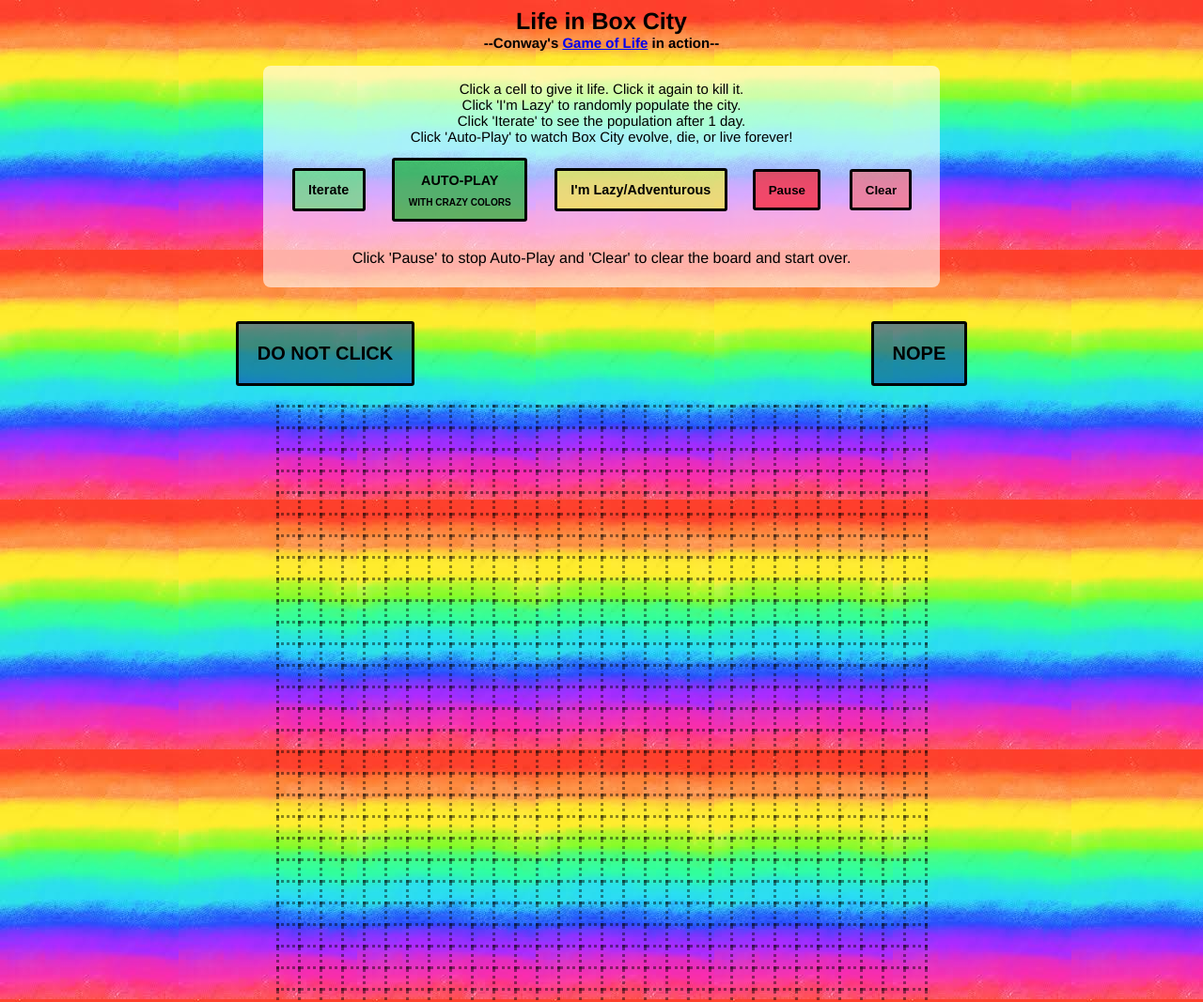
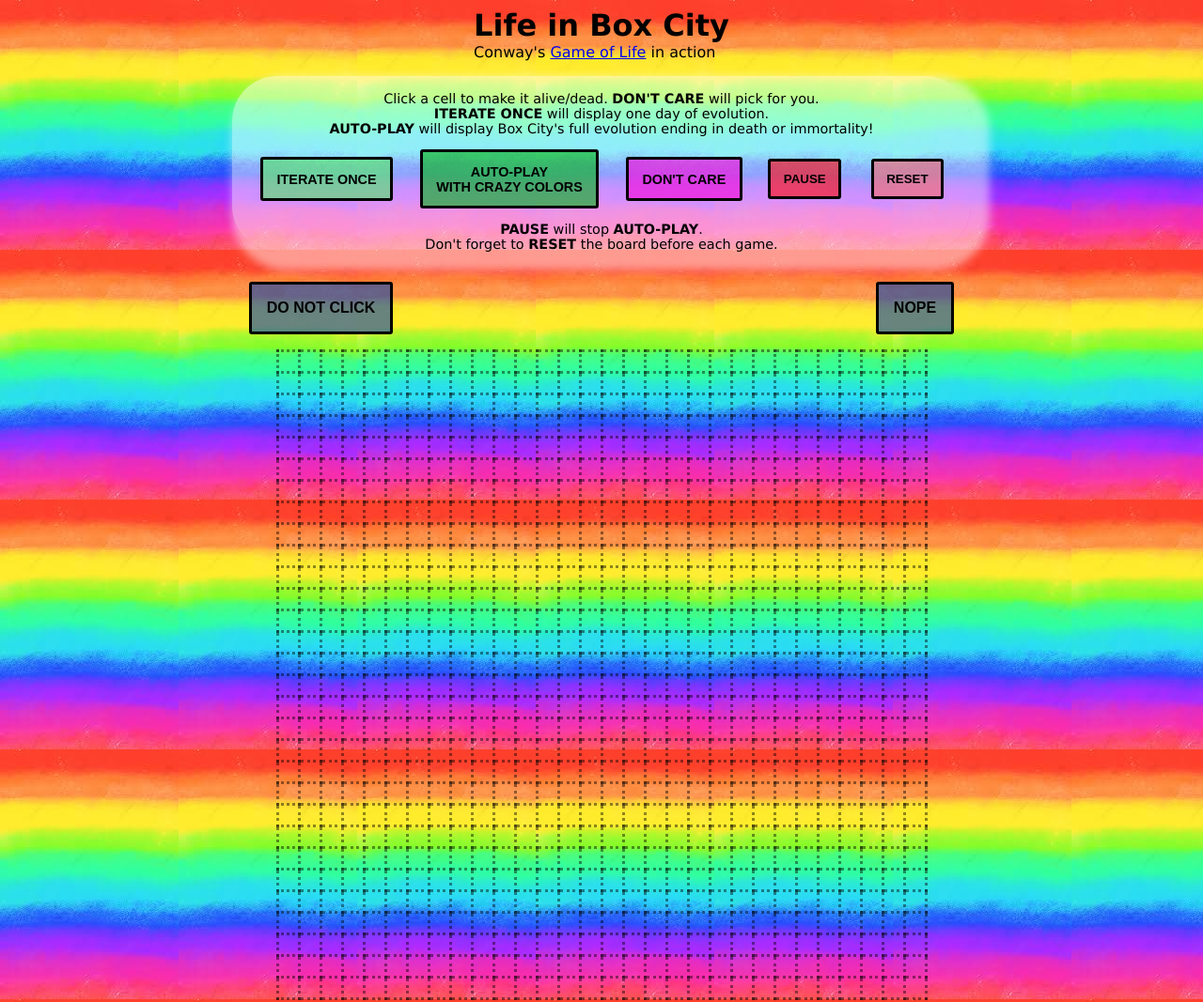
Before and after one commit to nightsandwich/nightsandwich.github.io, a plain HTML site: page index.html in a window 1280 px wide. Shown: the top 1067 px of the page at 94% size. Drawn offline with Linux system fonts and the light colour scheme.

Commit message:
reformatted css

```diff
--- a/index.html
+++ b/index.html
@@ -13,29 +13,25 @@
 <body>
   <div id='top'>
     <div id='title'>
-      <h1>Life in Box City</h1>
-      <h4>--Conway's <a href='https://en.wikipedia.org/wiki/Conway%27s_Game_of_Life'>Game of Life</a> in action--</h4>
+      <p>Life in Box City</p>
+      <smaller>Conway's <a href='https://en.wikipedia.org/wiki/Conway%27s_Game_of_Life'>Game of Life</a> in action</smaller>
     </div>
     <div id='instructions'>
-      <h3>Click a cell to give it life. Click it again to kill it.</h3>
-      <h3>Click 'I'm Lazy' to randomly populate the city.</h3>
-      <h3>Click 'Iterate' to see the population after 1 day.</h3>
-      <h3>Click 'Auto-Play' to watch Box City evolve, die, or live forever!</h3>
+      <p>Click a cell to make it alive/dead. <strong>DON'T CARE</strong> will pick for you.</p>
+      <p><strong>ITERATE ONCE</strong> will display one day of evolution.</p>
+      <p><strong>AUTO-PLAY</strong> will display Box City's full evolution ending in death or immortality!</p>
       <div id='control_panel'>
-        <button id='step_btn' class='button'>Iterate</button>
-        <button id='play_btn' class='button'>AUTO-PLAY<div class='crazy_colors'>WITH CRAZY COLORS</div></button>
-        <button id='random_btn' class='button'><strong>I'm Lazy/Adventurous</strong></button>
+        <button id='step_btn' class='button'>ITERATE ONCE</button>
+        <button id='play_btn' class='button'>AUTO-PLAY<br>WITH CRAZY COLORS</button>
+        <button id='random_btn' class='button'>DON'T CARE</button>
         <div id='pause-clear'>
-          <button id='pause_btn' class='button'>Pause</button>
-          <button id='clear_btn' class='button'>Clear</button>
+          <button id='pause_btn' class='button'>PAUSE</button>
+          <button id='clear_btn' class='button'>RESET</button>
         </div>
       </div>
-      <h4>Click 'Pause' to stop Auto-Play and 'Clear' to clear the board and start over.</h4>
+      <p><strong>PAUSE</strong> will stop <strong>AUTO-PLAY</strong>. <br>Don't forget to <strong>RESET</strong> the board before each game.</p>
     </div>
   </div>
-
-
-
       <div id='nope'>
         <button id='fun_btn' class='button'><strong></strong>DO NOT CLICK</strong></button>
         <button id='yay_btn' class='button'><strong></strong>NOPE</strong></button>
--- a/public/main.css
+++ b/public/main.css
@@ -1,43 +1,29 @@
 
 body {
-  font-family: Futura, Helvetica, Arial, sans-serif;
+  font-family: Verdana, Helvetica, Arial, sans-serif;
   color: black;
   background-image: url('images.jpeg');
 }
-#instructions > h3{
+#instructions > p {
   margin: 0;
-  font-weight: normal;
   text-align: center;
-  font-size: 15px;
-}
-#instructions > h4{
-  margin-top: 1em;
-  font-weight: normal;
-  text-align: center;
+  font-size: .9em;
 }
 
 #top > #instructions{
-  color: black;
   padding: 1em 1em 0 1em;
   margin-top: 1em;
   margin-bottom: 1em;
-  background-color: rgba(255, 255, 255, 0.589);
-  border-radius: 8px;
+  background-color: rgba(255, 255, 255, 0.473);
+  border-radius: 3em;
+  box-shadow: 10px 10px 10px 10px rgba(255, 255, 255, 0.473);
 }
 
-#top > #title {
-  padding: 0;
-  border-radius: 3px;
-}
-#title > h1 {
+#title > p {
   margin: 0;
   text-align: center;
-  font-size: 25px;
-}
-#title > h4 {
-  margin: 0;
-  text-align: center;
-  font-size: 15px;
+  font-size: 2em;
+  font-weight: bold;
 }
 
 #container {
@@ -50,16 +36,87 @@ body {
 #board{
   border-collapse: collapse;
 }
-.crazy_colors {
-  font-size: 70%;
-  padding-top: 1em;
-}
 
 #board td{
   border: 3px dotted rgba(0, 0, 0, 0.438);
   width: 18px;
   height: 18px;
 }
+
+#control_panel > button{
+  margin: 1em;
+}
+#top {
+  display: flex;
+  flex-direction: column;
+  align-items: center;
+}
+#control_panel {
+  display: flex;
+  justify-content: center;
+  align-items: center;
+}
+
+#control_panel > .button {
+  padding: 0.85em 1em;
+  border: 3px solid black;
+  border-radius: 3px;
+  font-size: 0.9em;
+  text-align: center;
+  color: black;
+  font-weight: bold;
+}
+
+#random_btn{
+  color: white;
+  text-align: center;
+}
+
+#pause-clear > button {
+  margin: 1em;
+  padding: 0.85em 1em;
+  border: 3px solid black;
+  border-radius: 3px;
+  font-weight: bold;
+}
+
+#pause_btn {
+  background-color: rgba(255, 13, 13, 0.61);
+}
+#clear_btn {
+  background-color: rgba(247, 107, 107, 0.61);
+}
+#step_btn {
+  background-color: rgba(88, 231, 100, 0.61);
+}
+#play_btn {
+  background-color: rgba(3, 180, 18, 0.61);
+}
+#random_btn {
+  background-color: rgba(248, 6, 216, 0.623);
+}
+#control_panel button:hover{
+  background-color: rgba(248, 252, 29, 0.582);
+}
+
+#nope{
+  display: flex;
+  justify-content:space-around;
+}
+#nope > button {
+  font-size: 1em;
+  margin: 1em;
+  padding: 1em;
+  border: 3px solid black;
+  border-radius: 3px;
+  background-color: rgba(10, 68, 175, 0.61);
+  font-weight: bold;
+}
+#nope > button:hover {
+  background-color: black;
+  color: white;
+}
+
 
 td.darker{
   background-color: black;
@@ -93,100 +150,11 @@ td.darker9 {
   background-color: #fd0579;
 }
 
-#control_panel > button{
-  margin: 1em;
+@media screen and (max-width: 700px) {
+  #title{
+    font-size:x-small;
+  }
+  body{
+    font-size:xx-small;
+  }
 }
-#top {
-  display: flex;
-  flex-direction: column;
-  align-items: center;
-}
-#control_panel {
-  display: flex;
-  justify-content: center;
-  align-items: center;
-}
-
-#top > .button {
-  padding: 0.85em 1em;
-  border: 3px solid black;
-  border-radius: 3px;
-  background-color: rgba(10, 68, 175, 0.61);
-  font-size: px;
-  font-weight: bold;
-}
-#top > #clear_btn{
-  background-color: rgba(247, 36, 36, 0.815);
-  font-size: 18px;
-}
-#random_btn{
-  font-size: 15px;
-  color: white;
-  text-align: center;
-}
-
-#pause-clear > button {
-  margin: 1em;
-  padding: 0.85em 1em;
-  border: 3px solid black;
-  border-radius: 3px;
-  font-weight: bold;
-}
-#pause_btn {
-  background-color: rgba(255, 13, 13, 0.61);
-}
-#clear_btn {
-  background-color: rgba(247, 107, 107, 0.61);
-}
-#step_btn {
-  background-color: rgba(88, 231, 100, 0.61);
-}
-#play_btn {
-  background-color: rgba(3, 180, 18, 0.61);
-}
-#random_btn {
-  background-color: rgba(248, 252, 29, 0.582);
-}
-
-#pause_btn:hover {
-  background-color: rgba(248, 6, 216, 0.623);
-}
-#clear_btn:hover {
-  background-color: rgba(248, 6, 216, 0.623);
-}
-#step_btn:hover {
-  background-color: rgba(248, 6, 216, 0.623);
-}
-#play_btn:hover {
-  background-color: rgba(248, 6, 216, 0.623);
-}
-#random_btn:hover {
-  background-color: rgba(248, 6, 216, 0.623);
-}
-
-#nope{
-  display: flex;
-  justify-content:space-around;
-}
-#nope > button {
-  font-size: 20px;
-  margin: 1em;
-  padding: 1em;
-  border: 3px solid black;
-  border-radius: 3px;
-  background-color: rgba(10, 68, 175, 0.61);
-  font-weight: bold;
-}
-#nope > button:hover {
-  background-color: black;
-  color: white;
-}
-#control_panel > .button {
-  padding: 0.85em 1em;
-  border: 3px solid black;
-  border-radius: 3px;
-  font-size: 0.9em;
-  text-align: center;
-  color: black;
-  font-weight: bold;
-}
```
